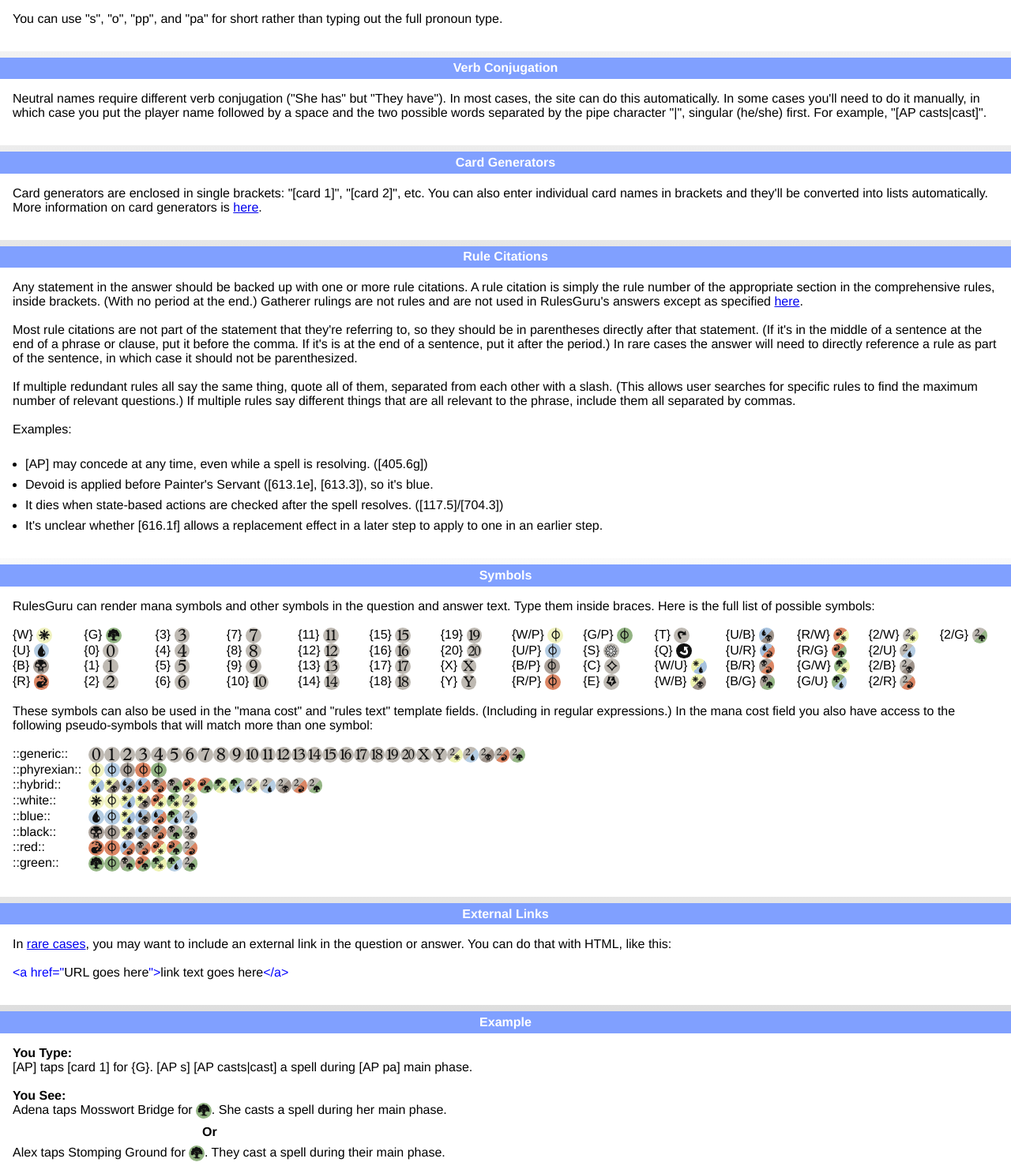
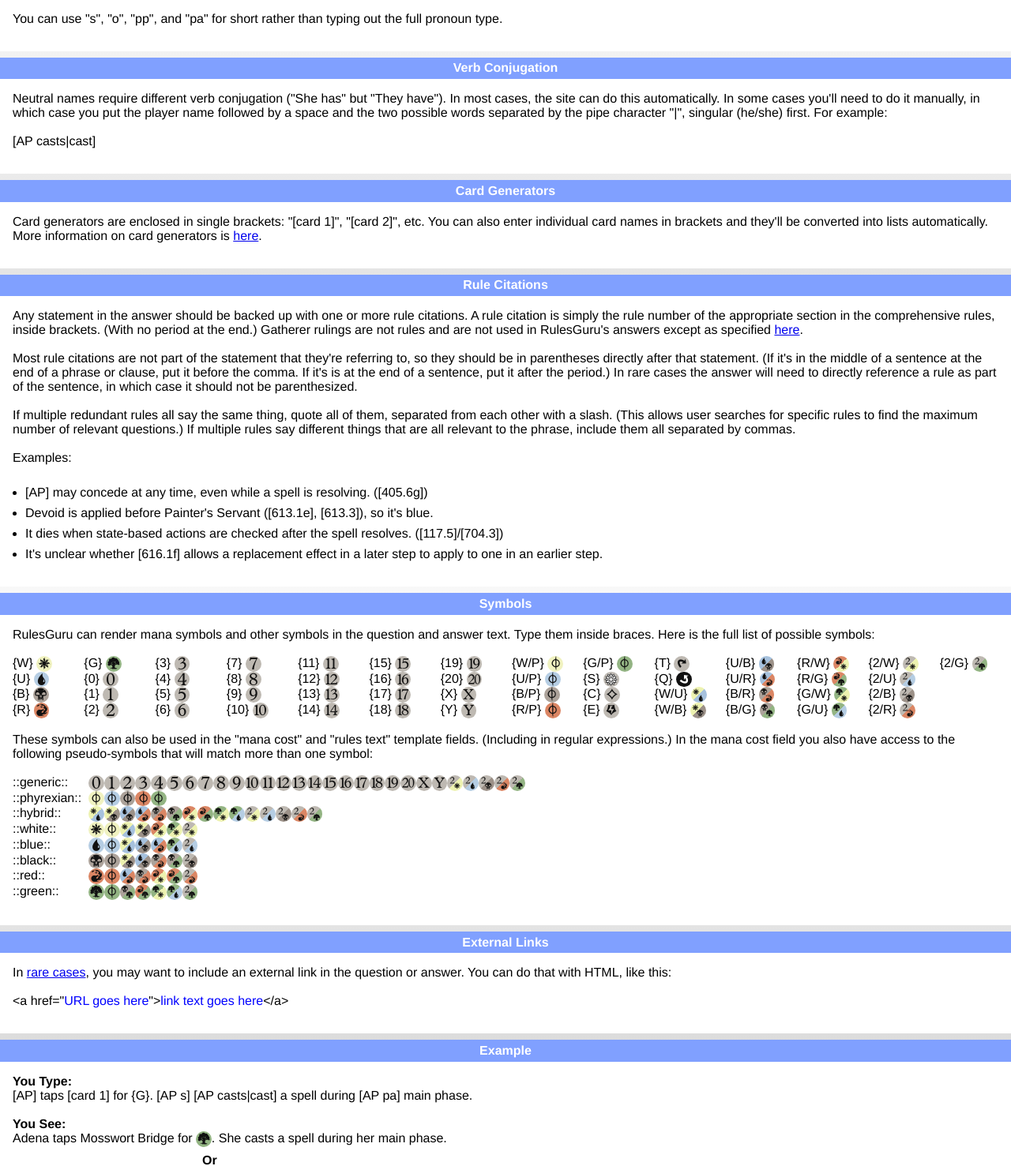
Before and after one commit to KingSupernova31/RulesGuru, a website: page public_html/admin-information/index.html in a window 1280 px wide. Shown: the part 4996-6473 px from the top of the page at 79% size. Drawn offline with Linux system fonts and the light colour scheme; files whose address does not match are found by name.

Commit message:
Updated some formatting on admin info page

```diff
--- a/public_html/admin-information/index.html
+++ b/public_html/admin-information/index.html
@@ -183,7 +183,11 @@
 				<p>You can use "s", "o", "pp", and "pa" for short rather than typing out the full pronoun type.</p>
 			</div>
 			<h4 class="header" id="verbs">Verb Conjugation</h4>
-			<p class="content">Neutral names require different verb conjugation ("She has" but "They have"). In most cases, the site can do this automatically. In some cases you'll need to do it manually, in which case you put the player name followed by a space and the two possible words separated by the pipe character "|", singular (he/she) first. For example, "[AP casts|cast]".</p>
+			<div class="content">
+				<p>Neutral names require different verb conjugation ("She has" but "They have"). In most cases, the site can do this automatically. In some cases you'll need to do it manually, in which case you put the player name followed by a space and the two possible words separated by the pipe character "|", singular (he/she) first. For example:</p>
+				<br>
+				<p>[AP casts|cast]</p>
+			</div>
 			<h4 class="header" id="CardGenerators2">Card Generators</h4>
 			<p class="content">Card generators are enclosed in single brackets: "[card 1]", "[card 2]", etc. You can also enter individual card names in brackets and they'll be converted into lists automatically. More information on card generators is <a href="#CardGenerators">here</a>.</p>
 			<h4 class="header" id="RuleCitations">Rule Citations</h4>
@@ -280,7 +284,7 @@
 			<div class="content">
 				<p>In <a href="#unsupportedAnswers">rare cases</a>, you may want to include an external link in the question or answer. You can do that with HTML, like this:</p>
 				<br>
-				<p><span class="blue">&#60;a href="</span>URL goes here<span class="blue">"&#62;</span>link text goes here<span class="blue">&#60;/a&#62;</span></p>
+				<p>&#60;a href="<span class="blue">URL goes here</span>"&#62;<span class="blue">link text goes here</span>&#60;/a&#62;</span></p>
 			</div>
 			<h4 class="header" id="Example">Example</h4>
 			<div class="content">
```
